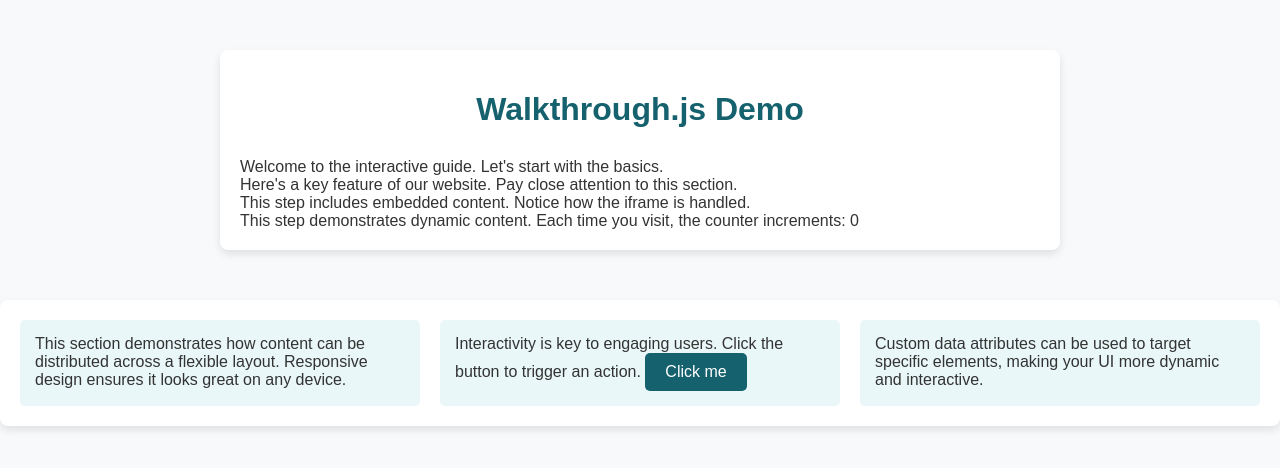
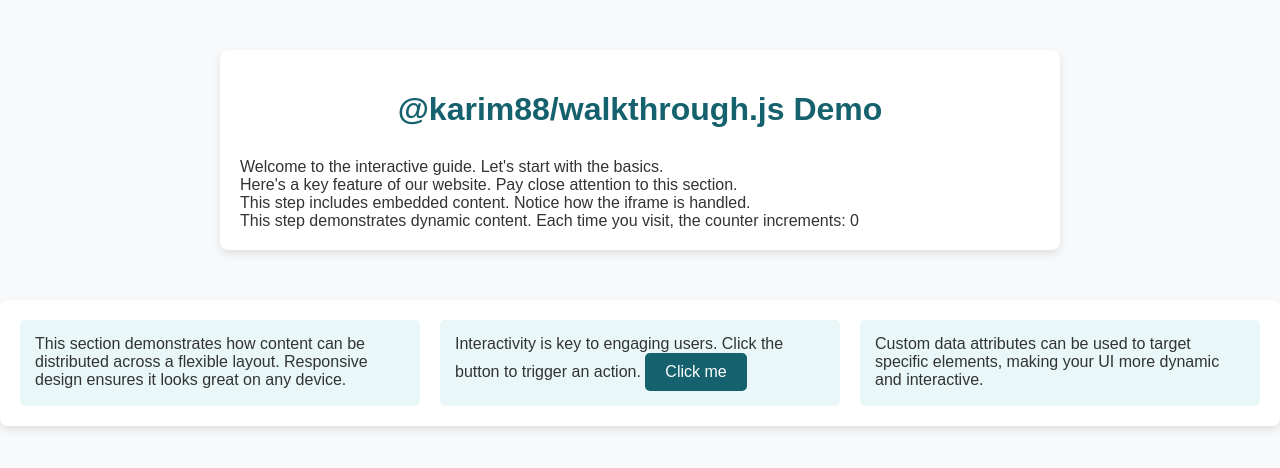
Before and after one commit to karim88/walkthrough.js, a website built with Vite: page demo/index.html in a window 1280 px wide. Built offline with nearby package versions, Linux system fonts and the light colour scheme.

Commit message:
feat: release 1.0.1
* Adding CHANGELOG.md file
* update readme.md

```diff
--- a/demo/index.html
+++ b/demo/index.html
@@ -4,14 +4,14 @@
 <head>
     <meta charset="UTF-8">
     <meta name="viewport" content="width=device-width, initial-scale=1.0">
-    <title>Walkthrough.js Demo</title>
+    <title>@karim88/walkthrough.js Demo</title>
     <link rel="stylesheet" href="../dist/style.css">
     <link rel="stylesheet" href="demo.css">
 </head>
 
 <body>
 <div class="container">
-    <h1>Walkthrough.js Demo</h1>
+    <h1>@karim88/walkthrough.js Demo</h1>
 
     <!-- Step 1: Introduction to the Walkthrough -->
     <div id="step1" class="walkthrough-step">
```
Also changed, not shown: package.json (+8 -5 lines), CHANGELOG.md (added), README.md, 2 other files.
